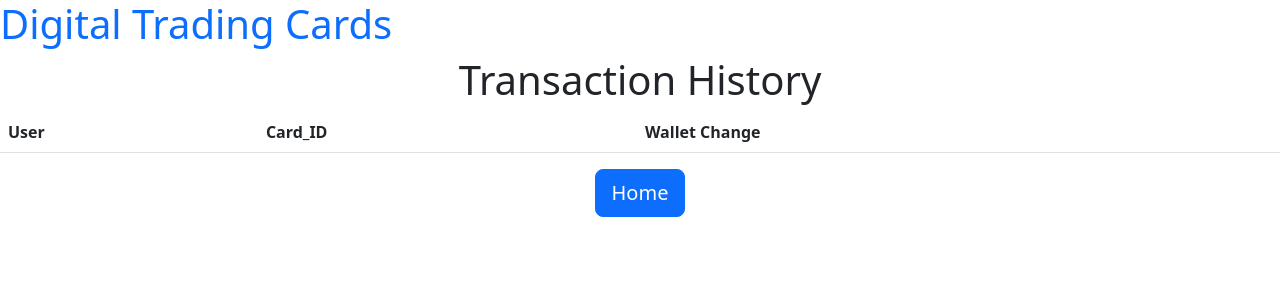
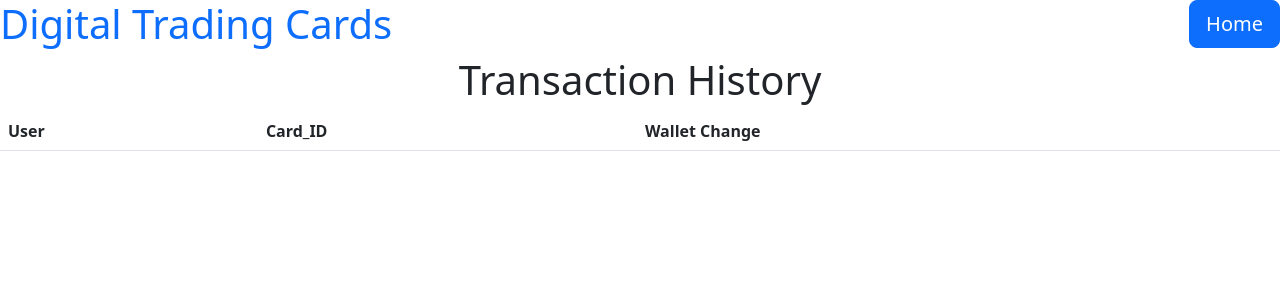
Before and after one commit to IWU-CS253/project-cards, a Flask app: page /transactions in a window 1280 px wide. Shown: the top 300 px of the page. Run offline with Flask 2, Linux system fonts and the light colour scheme; data that the repository does not hold is empty.

Commit message:
Moved home button from bottom middle to top right of page

```diff
--- a/templates/friend_inventory.html
+++ b/templates/friend_inventory.html
@@ -1,3 +1,5 @@
+<button style="float:right" class="btn btn-primary btn-lg" href="{{ url_for('home') }}">Home</button>
+
 {% extends "layout.html" %}
 {% block body %}
 
@@ -97,8 +99,4 @@ this code is going to be inside the loop--->
         </div>
     </div>
 
-    <div class="container text-center">
-          <a class="btn btn-primary btn-lg" href="{{ url_for('connect_with_friends') }}" role="button">Home</a>
-    </div>
-
 {% endblock %}
--- a/templates/friends.html
+++ b/templates/friends.html
@@ -1,5 +1,7 @@
 <!---- Used Bootstrap page to help with syntax
 (source: https://getbootstrap.com/docs/5.2/getting-started/introduction/) --->
+
+<button style="float:right" class="btn btn-primary btn-lg" href="{{ url_for('home') }}">Home</button>
 
 {% extends "layout.html" %}
 {% block body %}
@@ -59,8 +61,4 @@ this code is going to be inside the loop --->
     </ul>
 </table>
 
-    <div class="container text-center">
-          <a class="btn btn-primary btn-lg" href="{{ url_for('home') }}" role="button">Home</a>
-    </div>
-
 {% endblock %}
--- a/templates/marketplace.html
+++ b/templates/marketplace.html
@@ -1,3 +1,5 @@
+<button style="float:right" class="btn btn-primary btn-lg" href="{{ url_for('home') }}">Home</button>
+
 {% extends "layout.html" %}
 {% block body %}
 
@@ -71,8 +73,4 @@
         </tbody>
     </table>
 
-    <div class="container text-center">
-          <a class="btn btn-primary btn-lg" href="{{ url_for('home') }}" role="button">Home</a>
-    </div>
-
 {% endblock %}
--- a/templates/pack_contents.html
+++ b/templates/pack_contents.html
@@ -1,3 +1,5 @@
+<button style="float:right" class="btn btn-primary btn-lg" href="{{ url_for('home') }}">Home</button>
+
 {% extends "layout.html" %}
 {% block body %}
 
@@ -14,7 +16,5 @@
 <div class="container text-center">
       <a class="btn btn-primary btn-lg" href="{{ url_for('marketplace') }}" role="button">Marketplace</a>
 </div>
-<div class="container text-center">
-      <a class="btn btn-primary btn-lg" href="{{ url_for('home') }}" role="button">Home</a>
-</div>
+
 {% endblock %}
--- a/templates/pull_cards.html
+++ b/templates/pull_cards.html
@@ -1,3 +1,5 @@
+<button style="float:right" class="btn btn-primary btn-lg" href="{{ url_for('home') }}">Home</button>
+
 {% extends "layout.html" %}
 {% block body %}
 <head>
@@ -13,9 +15,5 @@
     {% endfor %}
 </body>
 
-<div class="container text-center">
-      <a class="btn btn-primary btn-lg" href="{{ url_for('home') }}" role="button">Home</a>
-</div>
-
 {% endblock %}
 </html>
--- a/templates/transactions.html
+++ b/templates/transactions.html
@@ -1,3 +1,5 @@
+<button style="float:right" class="btn btn-primary btn-lg" href="{{ url_for('home') }}">Home</button>
+
 {% extends "layout.html" %}
 {% block body %}
 
@@ -23,8 +25,4 @@
         </tbody>
     </table>
 
-        <div class="container text-center">
-          <a class="btn btn-primary btn-lg" href="{{ url_for('home') }}" role="button">Home</a>
-        </div>
-
 {% endblock %}
--- a/templates/your_inventory.html
+++ b/templates/your_inventory.html
@@ -1,3 +1,5 @@
+<button style="float:right" class="btn btn-primary btn-lg" href="{{ url_for('home') }}">Home</button>
+
 {% extends "layout.html" %}
 {% block body %}
 
@@ -42,8 +44,4 @@ this code is going to be inside the loop--->
     {% endfor %}
   </ul>
 
-    <div class="container text-center">
-          <a class="btn btn-primary btn-lg" href="{{ url_for('home') }}" role="button">Home</a>
-    </div>
-
 {% endblock %}
```
